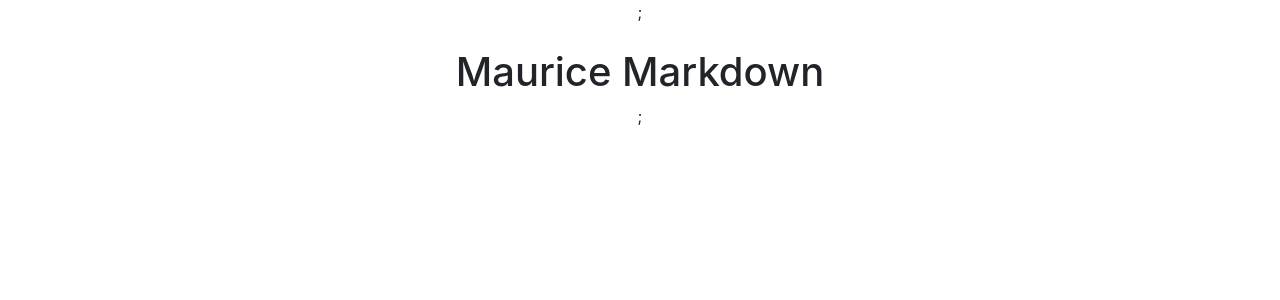
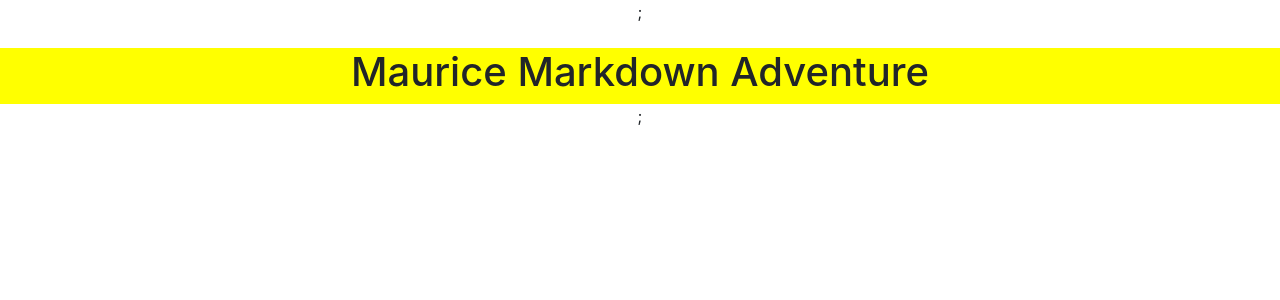
Before and after one commit to mhayes787/mauricemarkdownadventure, a React (Create React App) app: page /MauriceMarkdownAdventure in a window 1280 px wide. Shown: the top 300 px of the page. Built offline with nearby package versions, Linux system fonts and the light colour scheme.

Commit message:
added node sasass and corrected component issues

```diff
--- a/package.json
+++ b/package.json
@@ -6,6 +6,7 @@
     "@testing-library/jest-dom": "^4.2.4",
     "@testing-library/react": "^9.3.2",
     "@testing-library/user-event": "^7.1.2",
+    "node-sass": "^4.13.1",
     "react": "^16.13.0",
     "react-dom": "^16.13.0",
     "react-markdown": "^4.3.1",
--- a/src/App.js
+++ b/src/App.js
@@ -2,14 +2,14 @@ import React from 'react';
 import { BrowserRouter as Router, Switch, Route } from 'react-router-dom';
 import Home from './Components/Home/home';
 import './App.css';
-import MarkdownAventure from './Components/MarkdownAdventure/markdownAdventure';
+import MarkdownAdventure from './Components/MarkdownAdventure/markdownAdventure';
 
 function App() {
   return (
     <div className="App">
       <Router>
         <Route exact path='/' component={Home} />;
-        <Route exact path='/MauriceMarkdownAdventure' component={MarkdownAventure} />;
+        <Route exact path='/MauriceMarkdownAdventure' component={MarkdownAdventure} />;
       </Router>
 
     </div>
--- a/src/Components/MarkdownAdventure/markdownAdventure.js
+++ b/src/Components/MarkdownAdventure/markdownAdventure.js
@@ -1,13 +1,15 @@
 import React, { Component } from 'react';
+import './markdownAdventure.scss';
 
-class MarkdownAventure extends Component {
+
+class MarkdownAdventure extends Component {
     render() {
         return (
-            <div>
+            <div className="mdAdventure">
                 <div className="container">
                     <div className="row mt-4">
                         <div className="col text-center">
-                            <h1>Maurice Markdown</h1>
+                            <h1>Maurice Markdown Adventure</h1>
                         </div>
                     </div>
                 </div>
@@ -15,4 +17,4 @@ class MarkdownAventure extends Component {
         );
     }
 }
-export default MarkdownAventure
+export default MarkdownAdventure
--- a/src/Components/MarkdownAdventure/markdownAdventure.scss
+++ b/src/Components/MarkdownAdventure/markdownAdventure.scss
@@ -0,0 +1,3 @@
+.mdAdventure{
+    background-color: yellow;
+}
```
Also changed, not shown: 1 other file (tests, documents, lock files or other folders).
